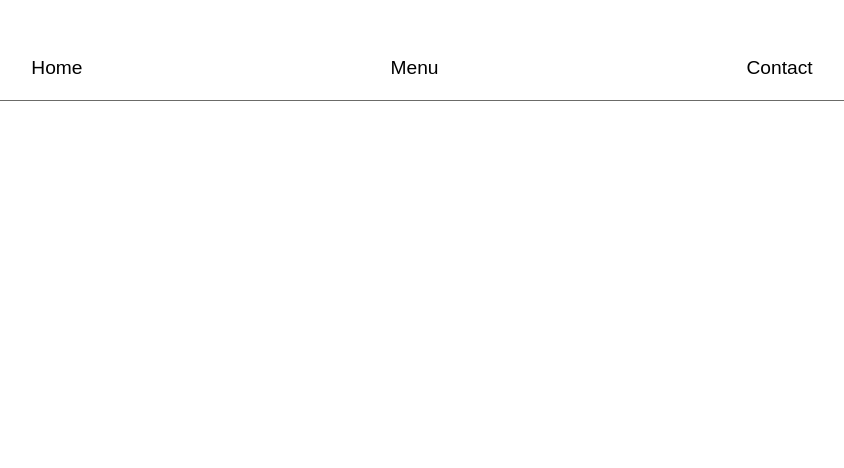
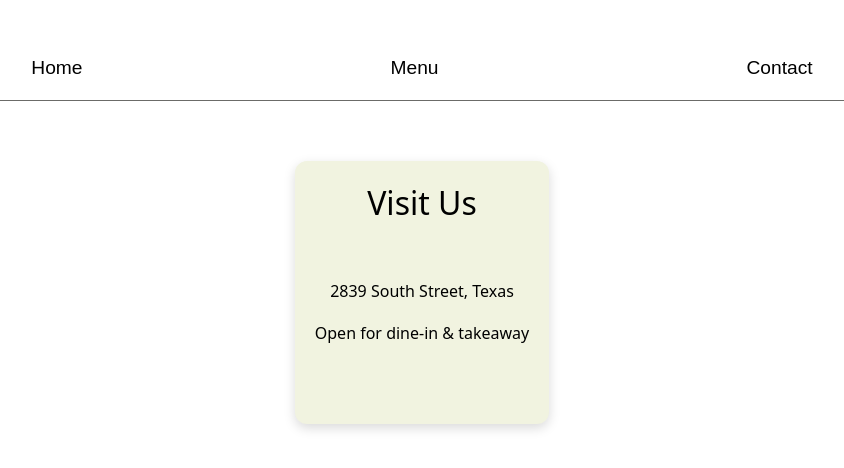
Before and after one commit to Lakhdarx/restaurant-page, a website built with webpack: page src/template.html in a window 1280 px wide. Both pictures are taken after a click on the button "Contact". Shown: the whole page, without its empty margins (218-1062 px from the left). Built offline with nearby package versions, Linux system fonts and the light colour scheme.

Commit message:
make contact page

```diff
--- /dev/null
+++ b/src/js/contact.js
@@ -0,0 +1,28 @@
+export {loadContact};
+
+function loadContact(div) {
+    const card = document.createElement("div");
+    card.classList.add("card");
+
+    const header = document.createElement("h1");
+    header.textContent = "Visit Us";
+
+    const p1 = document.createElement("p");
+    const p2 = document.createElement("p");
+
+    p1.classList.add("subheading-1");
+    p2.classList.add("subheading-2");
+    p1.textContent = "2839 South Street, Texas";
+    p2.textContent = "Open for dine-in & takeaway";
+
+    card.appendChild(header);
+    card.appendChild(p1);
+    card.appendChild(p2);
+
+    const container = document.createElement("div");
+    container.classList.add("contact-container");
+
+    container.appendChild(card);
+
+    div.appendChild(container);
+}
--- a/src/js/home.js
+++ b/src/js/home.js
@@ -38,6 +38,10 @@ function loadHome(div) {
     left.appendChild(secondHeader2);
     left.appendChild(secondHeader3);
 
-    div.appendChild(left);
-    div.appendChild(right);
+    const container = document.createElement("div");
+    container.classList.add("home-container");
+
+    container.appendChild(left);
+    container.appendChild(right);
+    div.appendChild(container);
 }
--- a/src/js/index.js
+++ b/src/js/index.js
@@ -1,5 +1,6 @@
 import "../styles/style.css";
 import { loadHome } from "./home";
+import { loadContact } from "./contact";
 
 const content = document.querySelector(".content");
 
--- a/src/styles/style.css
+++ b/src/styles/style.css
@@ -1,4 +1,4 @@
-h1,h2,h3,h4,h5,h6 {
+h1,h2,h3,h4,h5,h6,p {
     margin: 0;
     padding: 0;
 }
@@ -48,6 +48,7 @@ nav {
     align-items: end;
 }
 
+/* home page */
 
 #taco-homepage {
     width: 320px;
@@ -63,6 +64,12 @@ nav {
     color: var(--main-color);
     margin-bottom: 20px;
     font-size: 3rem;
+    transition: all 0.5s;
+}
+
+.main:hover {
+    transform: scale(1.1);
+
 }
 
 .main-secondary {
@@ -71,10 +78,46 @@ nav {
 }
 
 
-.content {
+.home-container {
     padding-top: 60px;
     display: flex;
     align-items: center;
     justify-content: center;
     gap: 220px;
 }
+
+
+/* contact  */
+
+.contact-container {
+    padding-top: 60px;
+    display: flex;
+    justify-content: center;
+    align-items: center;
+}
+
+
+.contact-container .card {
+    /* border: 1px solid black; */
+    box-shadow: 0 4px 12px rgba(0, 0, 0, 0.15);
+
+    text-align: center;
+    padding: 20px;
+    background-color: #F1F3E0;
+    border-radius: 12px;
+    padding-bottom: 80px;
+    transition: all 0.4s;
+}
+
+.contact-container .card:hover {
+    transform: scale(1.05);
+}
+
+.contact-container h1 {
+    margin-bottom: 56px;
+    font-weight: 400;
+}
+
+.contact-container .card p:first-of-type {
+    margin-bottom: 20px;
+}
```
